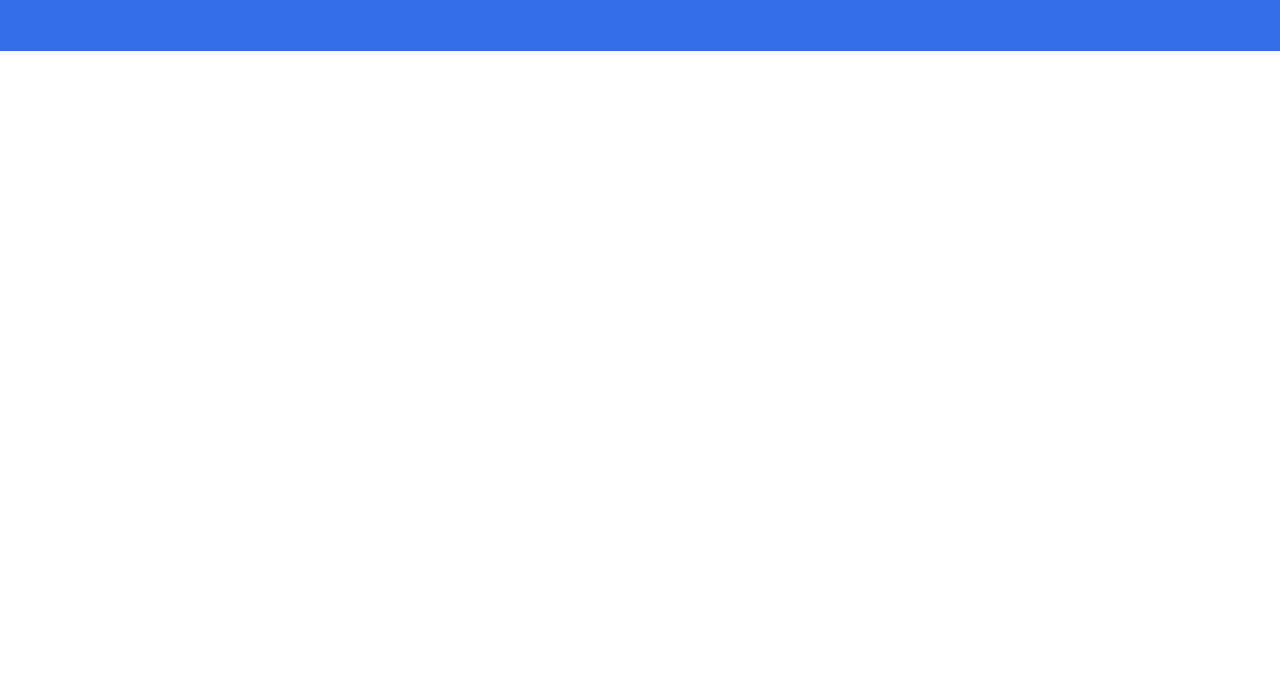
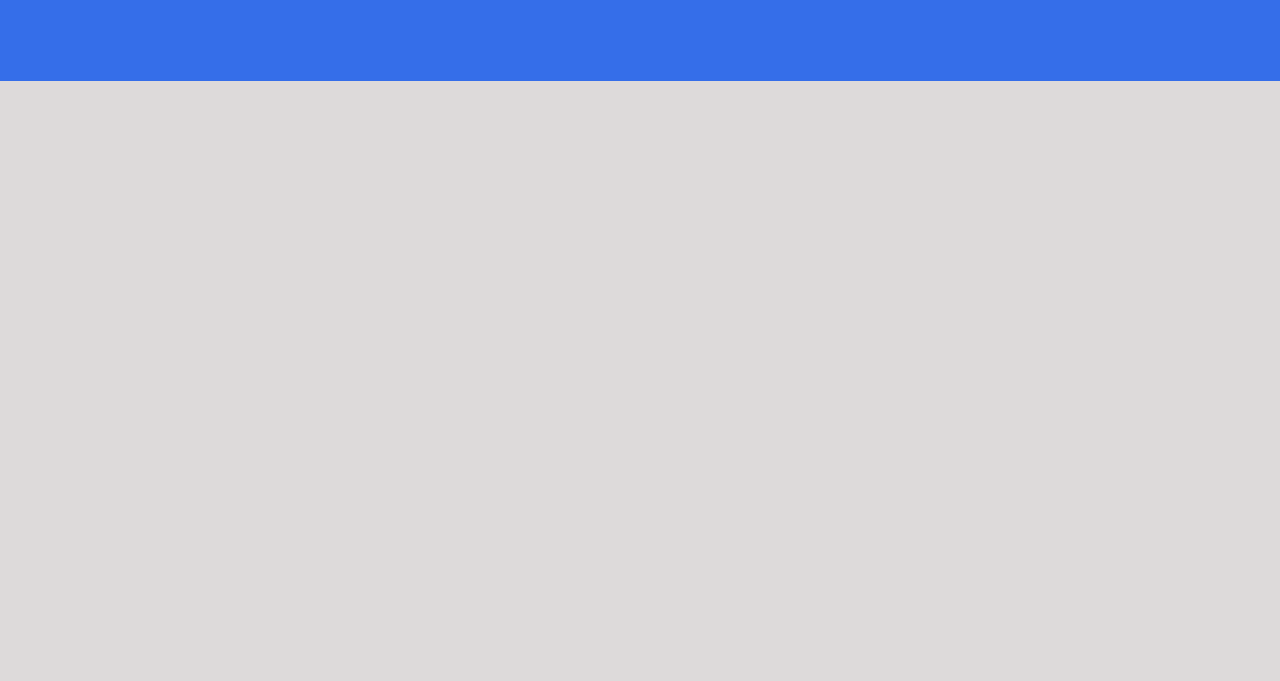
Before and after one commit to murilorigacci/meu-primeiro-site, a plain HTML site: page index.html in a window 1280 px wide. Shown: the part 152-833 px from the top of the page. Before the commit the page ends 800 px from the top, so only its background shows below. Drawn offline with Linux system fonts and the light colour scheme.

Commit message:
Edita o site

```diff
--- a/assets/styles/index.css
+++ b/assets/styles/index.css
@@ -11,6 +11,7 @@ body{
 h1,
 p {
     text-align: center;
+    margin: 10px;
 }
 
 header {
@@ -18,3 +19,8 @@ header {
     color: white;
     padding: 74px;
 }
+
+main{
+    height: 600px;
+    background-color: rgb(221, 218, 218);
+}
--- a/index.html
+++ b/index.html
@@ -12,5 +12,9 @@
         <h1>Rigacci Dev</h1>
         <p> Estudante do curso técnico em Desenvolvimento de Sistemas</p>
     </header>
+
+    <main>
+
+    </main>
 </body>
 </html>
```
